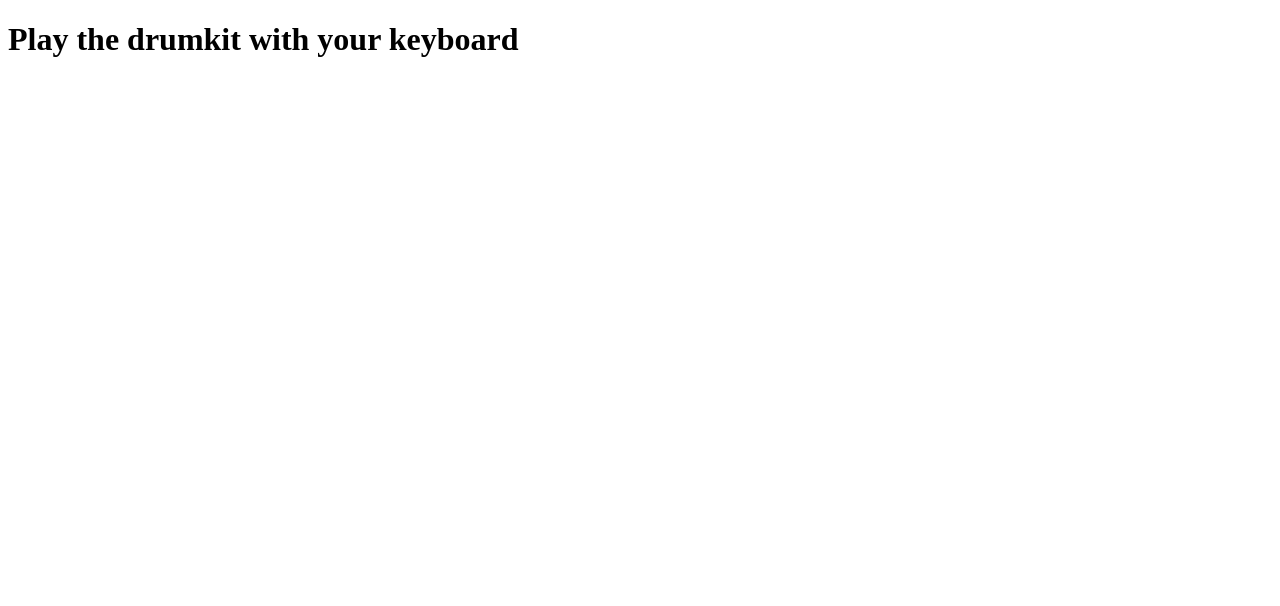
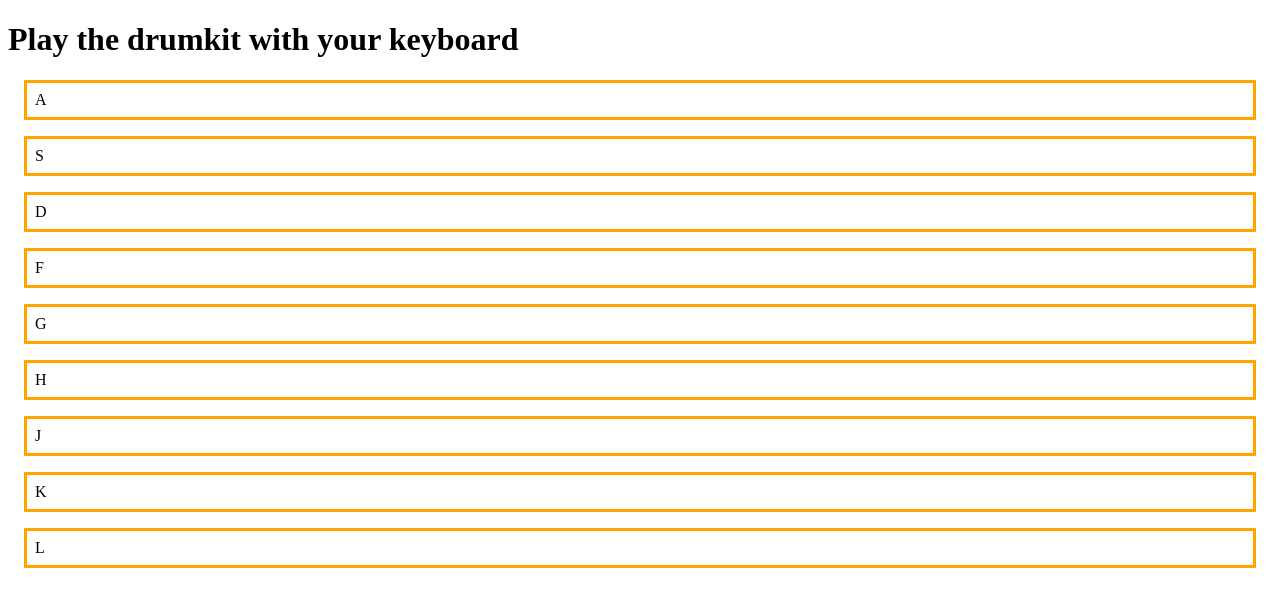
Before and after one commit to ch264/-JavaScript30, a plain HTML site: page index.html in a window 1280 px wide. Drawn offline with Linux system fonts and the light colour scheme.

Commit message:
add css styling class on keydown

```diff
--- a/index.html
+++ b/index.html
@@ -4,21 +4,22 @@
 	<meta charset="UTF-8">
 	<meta name="viewport" content="width=device-width, initial-scale=1.0">
 	<meta http-equiv="X-UA-Compatible" content="ie=edge">
+	<link rel="stylesheet" type="text/css" href="style.css">
 	<title>JavaScript Drumkit</title>
 </head>
 	<body>
 
 		<h1>Play the drumkit with your keyboard</h1>
 
-		<div data-key="65" class="key"></div>
-		<div data-key="83" class="key"></div>
-		<div data-key="68" class="key"></div>
-		<div data-key="70" class="key"></div>
-		<div data-key="71" class="key"></div>
-		<div data-key="72" class="key"></div>
-		<div data-key="74" class="key"></div>
-		<div data-key="75" class="key"></div>
-		<div data-key="75" class="key"></div>
+		<div data-key="65" class="key">A</div>
+		<div data-key="83" class="key">S</div>
+		<div data-key="68" class="key">D</div>
+		<div data-key="70" class="key">F</div>
+		<div data-key="71" class="key">G</div>
+		<div data-key="72" class="key">H</div>
+		<div data-key="74" class="key">J</div>
+		<div data-key="75" class="key">K</div>
+		<div data-key="75" class="key">L</div>
 
 		<!-- when someone hits a key, sound is being played -->
 		<audio data-key="65" src="sounds/clap.wav"></audio>
--- a/main.js
+++ b/main.js
@@ -7,5 +7,6 @@ window.addEventListener('keydown', function(e) {
 	// rewinds audio to start
 	audio.currentTime = 0;
 	audio.play();
+	key.classList.add('playing');
 	console.log(key)
 });
--- /dev/null
+++ b/style.css
@@ -0,0 +1,12 @@
+.key {
+	border: 3px solid orange;
+	margin: 1em;
+	font-size: 1em;
+	padding: 0.5em;
+	transition:all 0.07s;
+}
+
+.playing {
+	transform: scale();
+	border: 5px solid yellow;
+}
```
